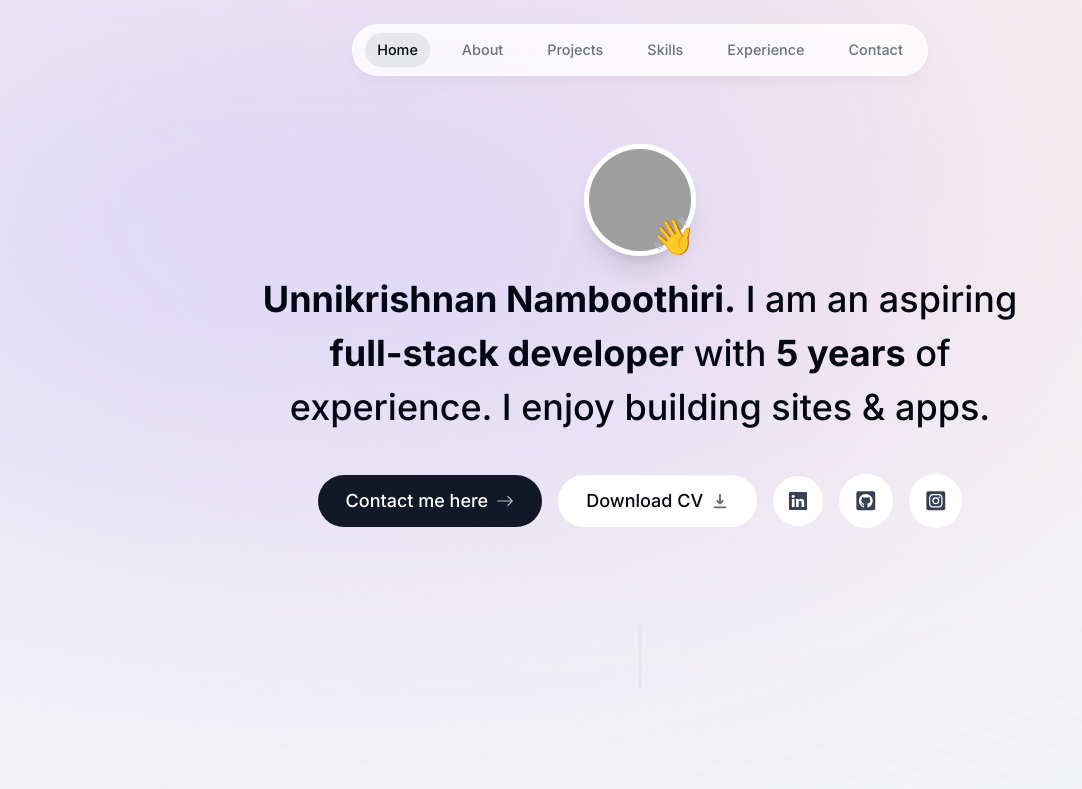
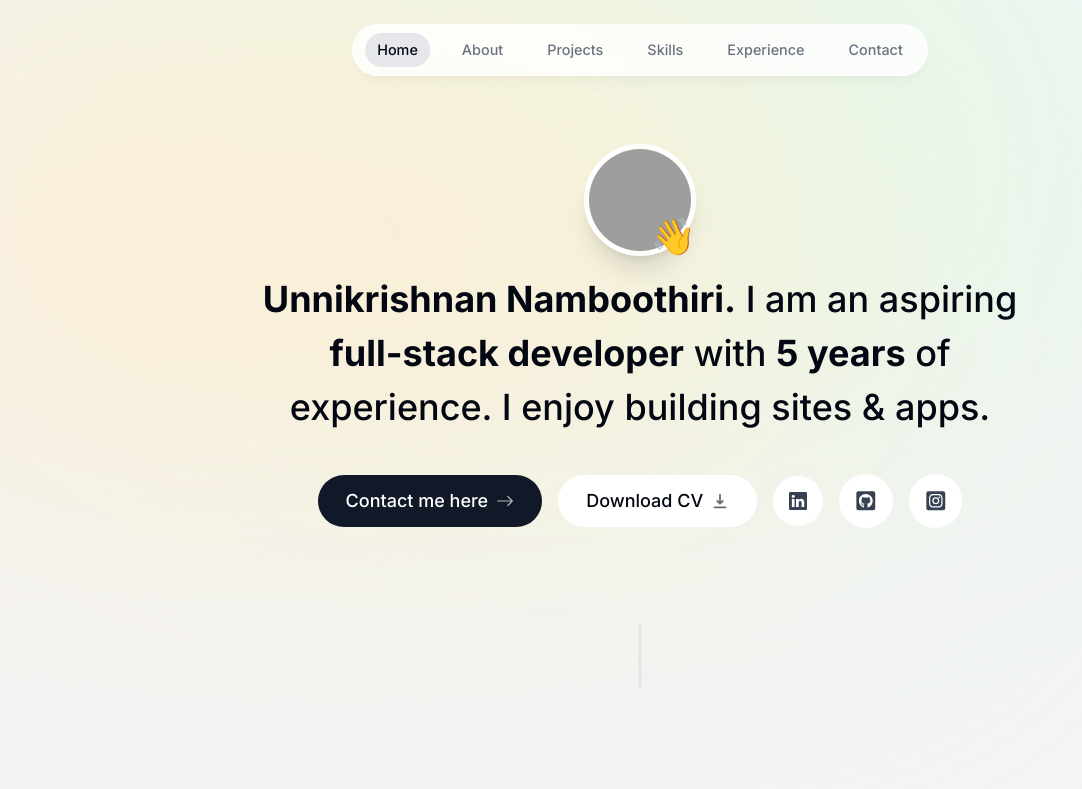
Before and after one commit to unnikrishnanNam/Portfolio, a Next.js app: page / in a window 1280 px wide. Shown: the top 789 px of the page, without its empty margins (0-1082 px from the left). Built offline with nearby package versions, Linux system fonts and the light colour scheme; grey boxes are pictures that could not be loaded.

Commit message:
Update background colors in layout component

```diff
--- a/app/layout.tsx
+++ b/app/layout.tsx
@@ -20,8 +20,8 @@
       <body
         className={`${inter.className} bg-gray-100 text-gray-950 relative h-[50000px] pt-28 sm:pt-36`}
       >
-        <div className="bg-[#fbe2e3] absolute top-[-6rem] -z-10 right-[11rem] h-[31.25rem] w-[31.25rem] rounded-full blur-[10rem] sm:w-[68.75rem] "></div>
-        <div className="bg-[#dbd7fb] absolute top-[-1rem] -z-10 left-[-35rem] h-[31.25rem] w-[50rem] rounded-full blur-[10rem] sm:w-[68.75rem] md:left-[-33rem] lg:left-[-28rem] xl:left-[-15rem] 2xl:left-[-5rem]"></div>
+        <div className="bg-green-100 absolute top-[-6rem] -z-10 right-[11rem] h-[31.25rem] w-[31.25rem] rounded-full blur-[10rem] sm:w-[68.75rem] "></div>
+        <div className="bg-orange-100 absolute top-[-1rem] -z-10 left-[-35rem] h-[31.25rem] w-[50rem] rounded-full blur-[10rem] sm:w-[68.75rem] md:left-[-33rem] lg:left-[-28rem] xl:left-[-15rem] 2xl:left-[-5rem]"></div>
         <NavBar></NavBar>
         {children}
       </body>
```
